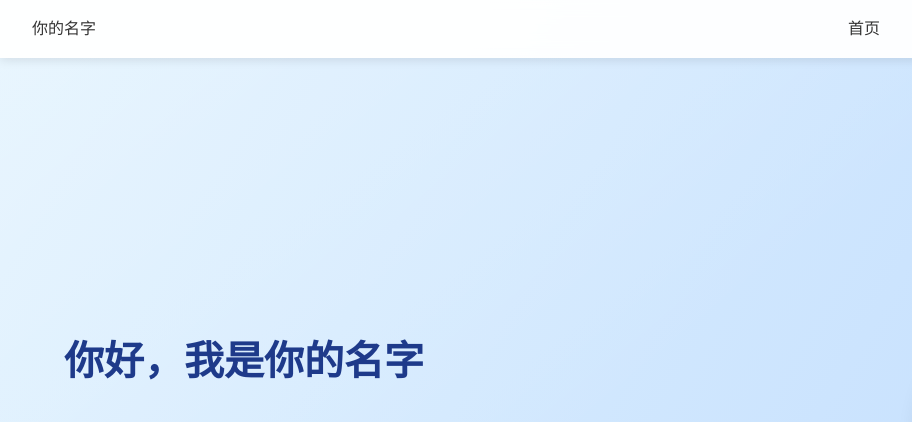
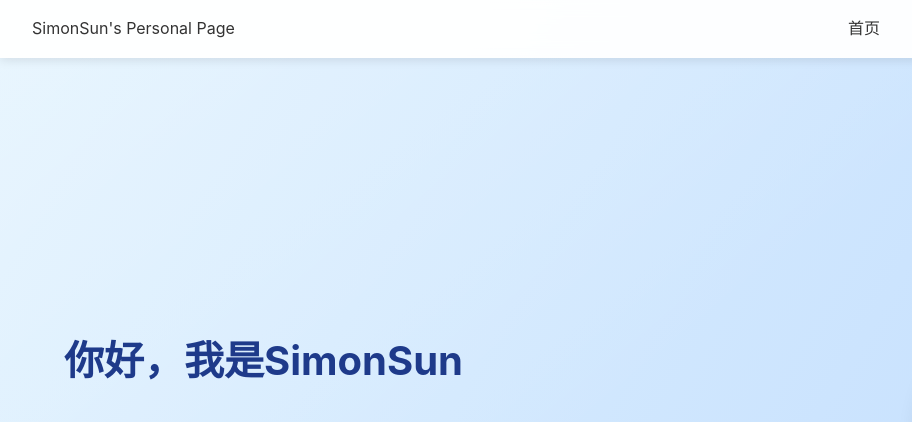
Before and after one commit to SimonSun0126/personalpage, a plain HTML site: page index.html in a window 1280 px wide. Shown: the top 422 px of the page, 0-912 px from the left. Drawn offline with Linux system fonts and the light colour scheme.

Commit message:
Update index.html

```diff
--- a/index.html
+++ b/index.html
@@ -9,7 +9,7 @@
 <body>
     <!-- 导航栏 -->
     <nav class="navbar">
-        <div class="nav-brand">你的名字</div>
+        <div class="nav-brand">SimonSun's Personal Page</div>
         <ul class="nav-links">
             <li><a href="#home">首页</a></li>
             <li><a href="#about">关于我</a></li>
@@ -22,7 +22,7 @@
     <section id="home" class="hero">
         <div class="hero-content">
             <div class="hero-text">
-                <h1>你好，我是<span class="highlight">你的名字</span></h1>
+                <h1>你好，我是<span class="highlight">SimonSun</span></h1>
                 <p>前端开发工程师 / UI设计师</p>
                 <div class="tags">
                     <span>HTML</span>
```
